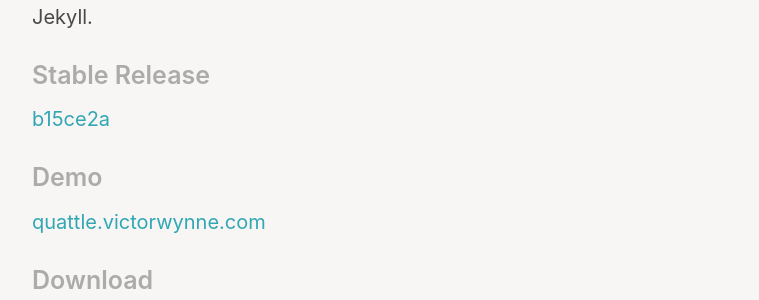
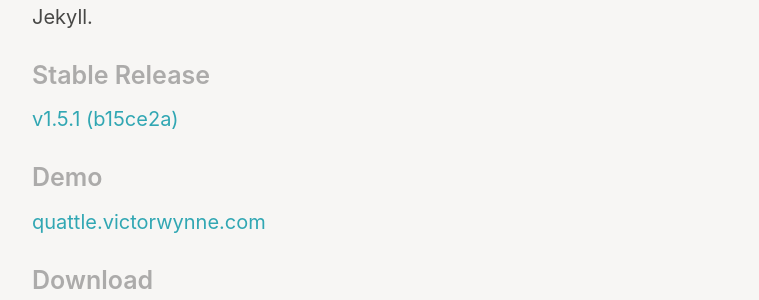
Before and after one commit to wertercatt/tooters, a Jekyll site: the page built from quattle.md, in a window 1280 px wide. Shown: the part 228-528 px from the top of the page, without its empty margins (258-1017 px from the left). Built offline with Jekyll 4.4.1, drawn with Linux system fonts in a browser that asks for light colours.

Commit message:
Update quattle.md

```diff
--- a/quattle.md
+++ b/quattle.md
@@ -7,7 +7,7 @@
 Quattle is a modern and customizable theme for the static site generator Jekyll.
 
 ## <small>Stable Release</small>
-[b15ce2a](https://github.com/victorwynne/quattle/commit/b15ce2aaa4a2cc26aac37ad7e67b63e9e317acbd)
+[v1.5.1 (b15ce2a)](https://github.com/victorwynne/quattle/commit/b15ce2aaa4a2cc26aac37ad7e67b63e9e317acbd)
 
 ## <small>Demo</small>
 [quattle.victorwynne.com](https://quattle.victorwynne.com)
```
